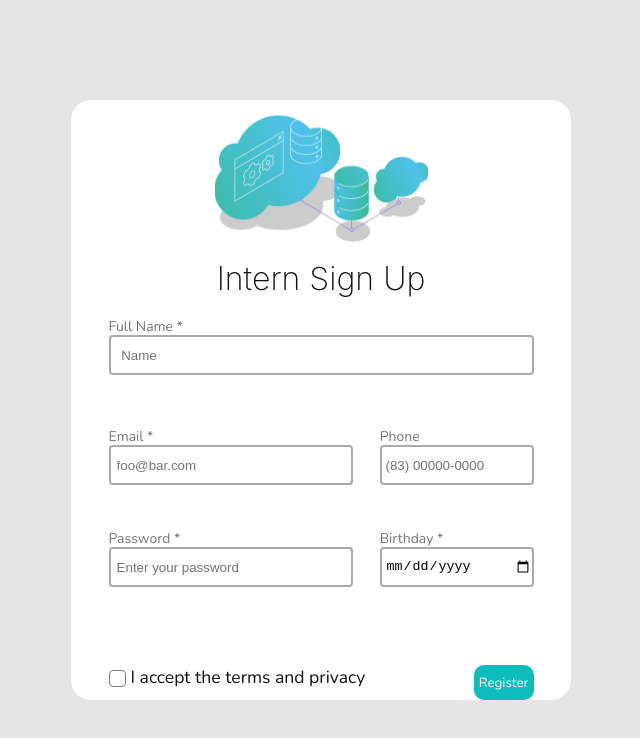
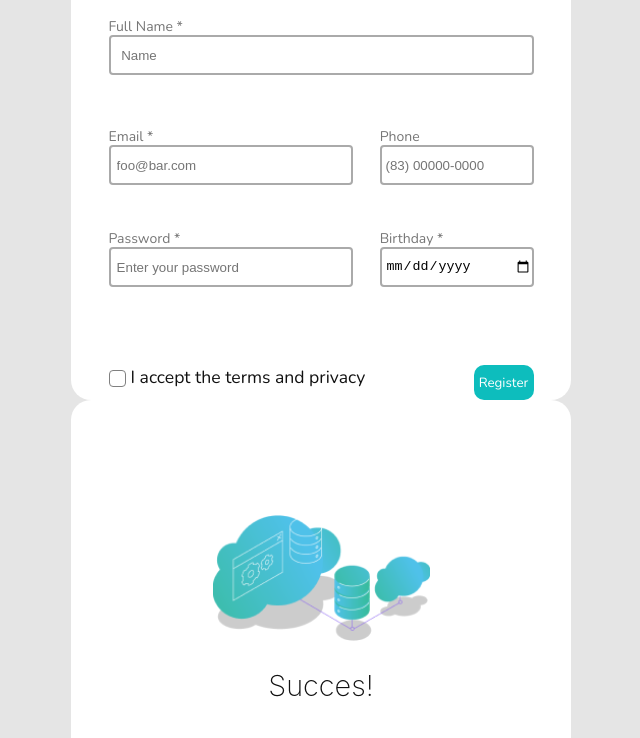
Before and after one commit to WelbertJr/React-Form-Challenge, a React (Vite) app: page / in a window 1280 px wide. Shown: the top 738 px of the page, without its empty margins (319-959 px from the left). Built offline with nearby package versions, Linux system fonts and the light colour scheme.

Commit message:
Feat: Ajusting sucess code

```diff
--- a/src/main.jsx
+++ b/src/main.jsx
@@ -8,6 +8,6 @@ import Sucess from './pages/sucess/Sucess'
 ReactDOM.createRoot(document.getElementById('root')).render(
   <React.StrictMode>
     <Home/>
-
+    <Sucess/>
   </React.StrictMode>
 )
```
